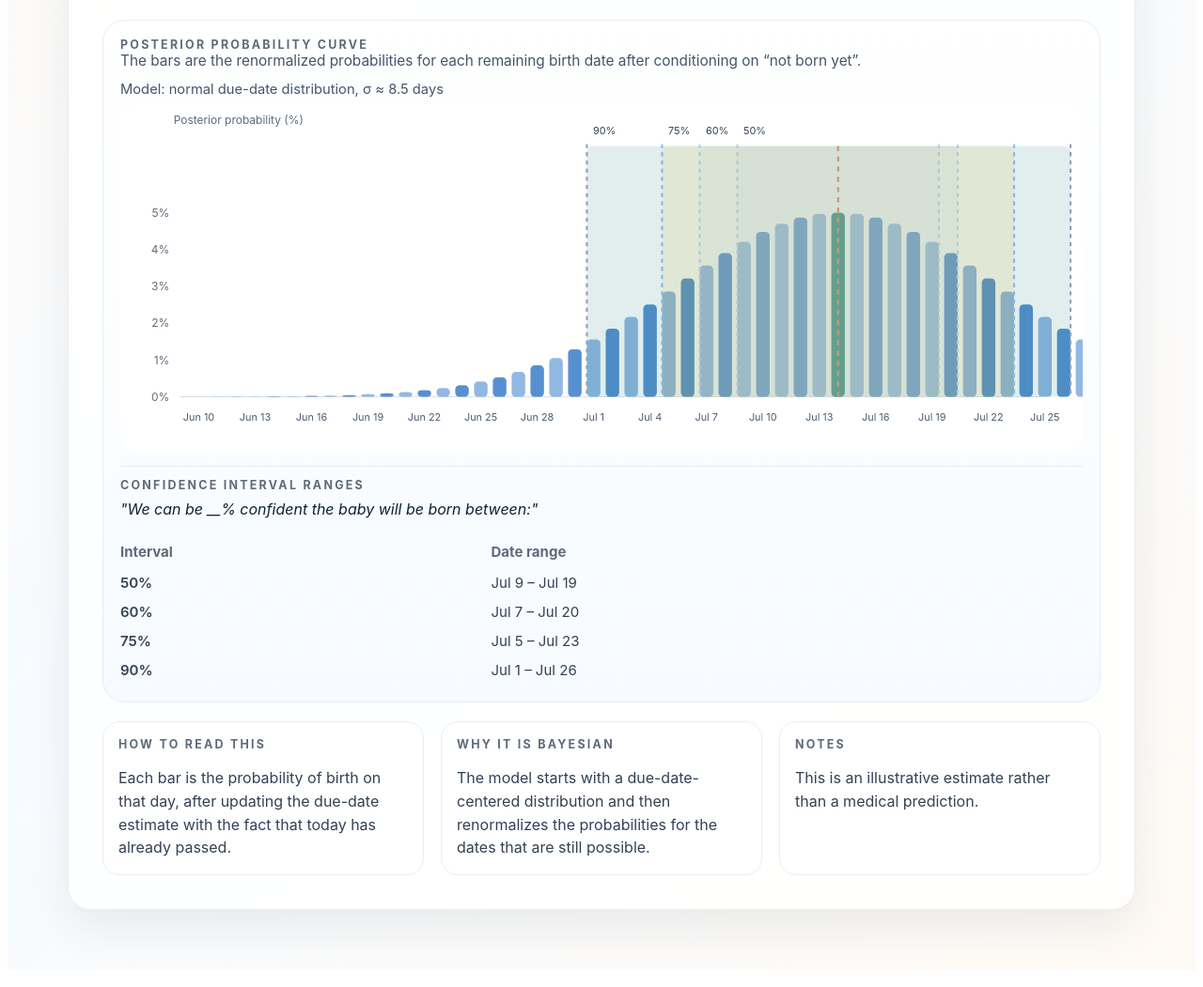
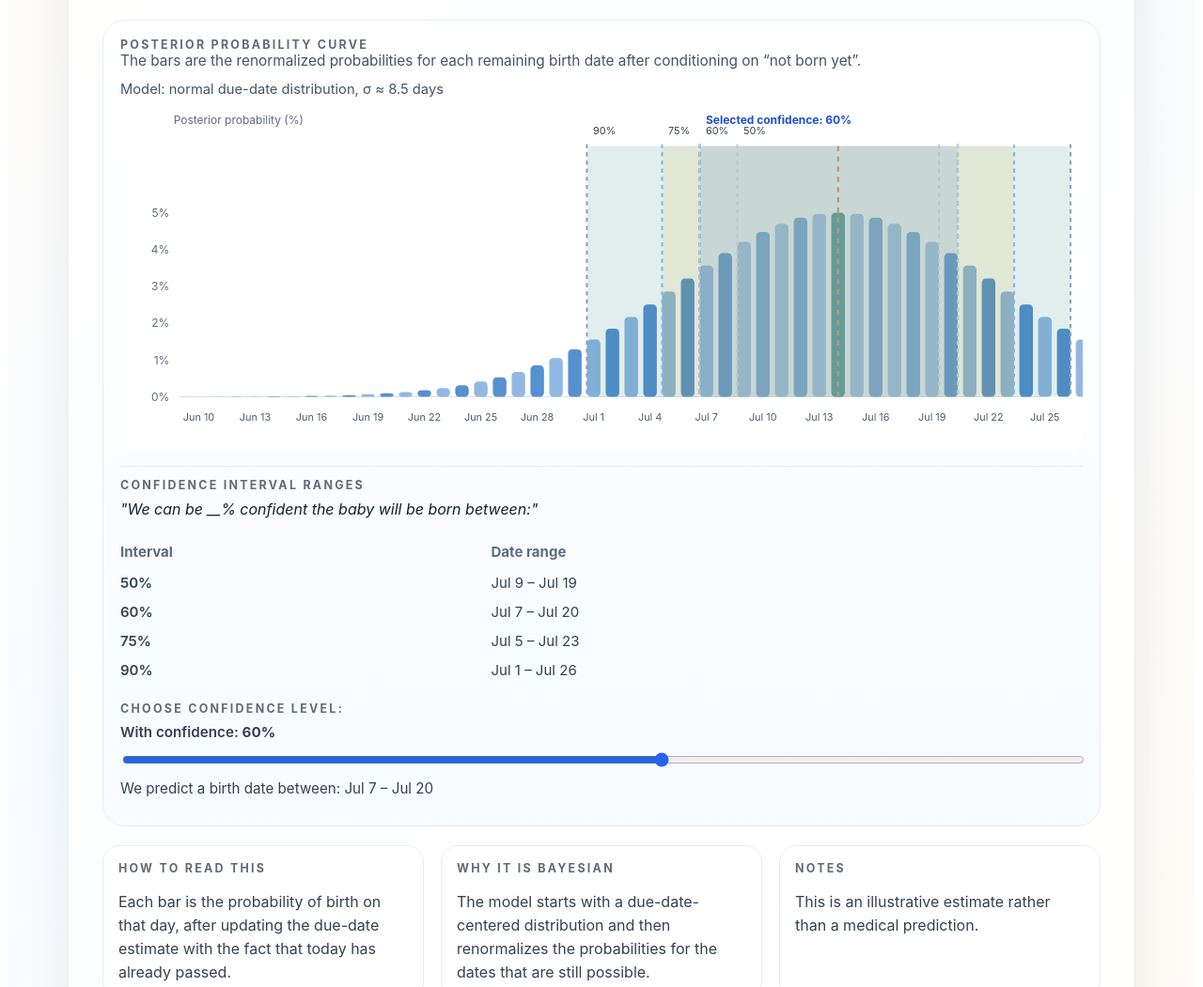
Before and after one commit to Frijol/ifoundthemeaningoflife.com, a Gatsby site: page /baby2 in a window 1280 px wide. Shown: the part 432-1483 px from the top of the page at 94% size. Built offline with nearby package versions, Linux system fonts and the light colour scheme; Gatsby itself is replaced by a stand-in of ours.

Commit message:
add interactivity

```diff
--- a/src/pages/baby2.js
+++ b/src/pages/baby2.js
@@ -42,6 +42,7 @@ const Baby2Page = () => {
   const [now, setNow] = React.useState(() => new Date())
   const [hoveredBar, setHoveredBar] = React.useState(null)
   const [isMobile, setIsMobile] = React.useState(false)
+  const [selectedConfidence, setSelectedConfidence] = React.useState(60)
   const chartFrameRef = React.useRef(null)
 
   React.useEffect(() => {
@@ -112,6 +113,36 @@ const Baby2Page = () => {
   const yAxisTicks = Array.from({ length: yAxisMaxTick + 1 }, (_, index) => index)
 
   const barWidth = 900 / Math.max(bayesData.length, 1)
+
+  const computeConfidenceBand = target => {
+    const rankedByDistance = [...bayesData].sort((a, b) => Math.abs(a.delta) - Math.abs(b.delta))
+    let cumulative = 0
+    const included = []
+
+    for (const item of rankedByDistance) {
+      cumulative += item.percent
+      included.push(item)
+      if (cumulative >= target) break
+    }
+
+    const ordered = [...included].sort((a, b) => a.day - b.day)
+    const left = ordered[0]
+    const right = ordered[ordered.length - 1]
+    const startIndex = left ? bayesData.findIndex(item => item.day.toDateString() === left.day.toDateString()) : -1
+    const endIndex = right ? bayesData.findIndex(item => item.day.toDateString() === right.day.toDateString()) : -1
+
+    return {
+      label: `${target}%`,
+      startDate: left?.day,
+      endDate: right?.day,
+      startX: startIndex >= 0 ? 70 + startIndex * barWidth : 70,
+      endX: endIndex >= 0 ? 70 + endIndex * barWidth + Math.max(barWidth * 0.72, 3) : 70,
+      startIndex,
+      endIndex,
+    }
+  }
+
+  const selectedInterval = computeConfidenceBand(selectedConfidence)
 
   React.useEffect(() => {
     if (!isMobile || !chartFrameRef.current || mostLikelyIndex < 0) return undefined
@@ -318,6 +349,37 @@ const Baby2Page = () => {
                 strokeWidth="2"
               />
             ) : null}
+            {selectedInterval.startIndex >= 0 && selectedInterval.endIndex >= 0 ? (
+              <g style={{ pointerEvents: "none" }}>
+                <rect
+                  x={selectedInterval.startX}
+                  y="40"
+                  width={Math.max(selectedInterval.endX - selectedInterval.startX, 1)}
+                  height="245"
+                  fill="rgba(37, 99, 235, 0.12)"
+                  rx="6"
+                />
+                <line
+                  x1={selectedInterval.startX}
+                  y1="38"
+                  x2={selectedInterval.startX}
+                  y2="285"
+                  stroke="#2563eb"
+                  strokeDasharray="4 4"
+                  strokeWidth="2"
+                />
+                <line
+                  x1={selectedInterval.endX}
+                  y1="38"
+                  x2={selectedInterval.endX}
+                  y2="285"
+                  stroke="#2563eb"
+                  strokeDasharray="4 4"
+                  strokeWidth="2"
+                />
+                <text x={selectedInterval.startX + 6} y="18" fontSize="11" fill="#1d4ed8" fontWeight="700">Selected confidence: {selectedConfidence}%</text>
+              </g>
+            ) : null}
             {probabilityThresholds.map((band, index) => (
               <g key={band.label} style={{ pointerEvents: "none" }}>
                 <rect
@@ -367,6 +429,8 @@ const Baby2Page = () => {
           </div>
 
           <div style={{ marginTop: 14, borderTop: "1px solid #e6edf5", paddingTop: 12 }}>
+
+
             <div style={{ ...smallLabelStyles, marginBottom: 8 }}>Confidence interval ranges</div>
             <i>"We can be __% confident the baby will be born between:"<br/><br/></i>
             <div style={{ overflowX: "auto", WebkitOverflowScrolling: "touch" }}>
@@ -390,6 +454,27 @@ const Baby2Page = () => {
                 ))}
               </tbody>
             </table>
+            </div>
+            <div style={{ ...smallLabelStyles, marginTop: 18, marginBottom: 8 }}>Choose confidence level:</div>
+            <div style={{ display: "grid", gap: 10, marginBottom: 10 }}>
+              <label htmlFor="confidence-slider" style={{ color: "#334155", fontWeight: 600, fontSize: "0.95rem" }}>
+                With confidence: <strong>{selectedConfidence}%</strong>
+              </label>
+              <input
+                id="confidence-slider"
+                type="range"
+                min="10"
+                max="99"
+                step="1"
+                value={selectedConfidence}
+                onChange={event => setSelectedConfidence(Number(event.target.value))}
+                style={{ width: "100%", accentColor: "#2563eb" }}
+              />
+              <div style={{ color: "#334155", fontSize: "0.95rem", lineHeight: 1.45 }}>
+                {selectedInterval.startDate && selectedInterval.endDate
+                  ? `We predict a birth date between: ${formatDay(selectedInterval.startDate)} – ${formatDay(selectedInterval.endDate)}`
+                  : "No range is available yet."}
+              </div>
             </div>
           </div>
         </div>
```
